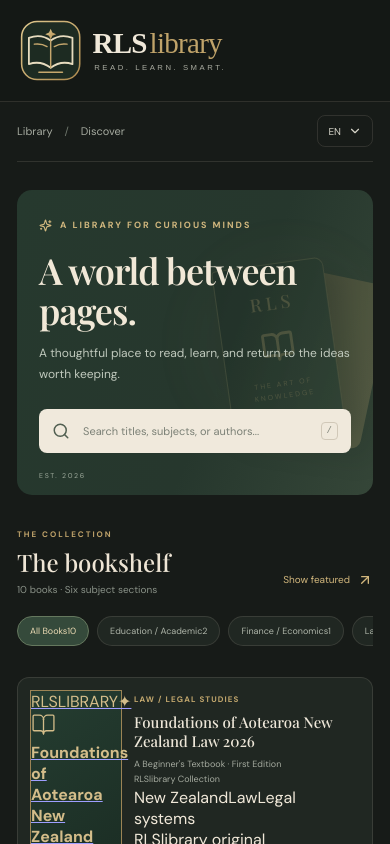
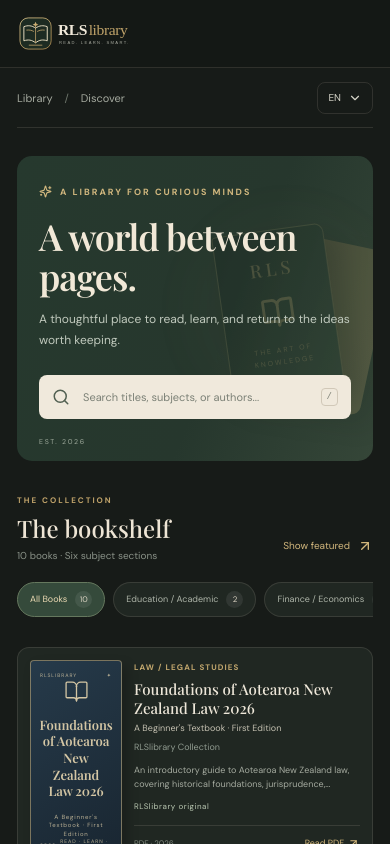
Before and after one commit to maytrixz24/RLSLibrary, a Next.js app: page / in a window 390 px wide. Shown: the top 844 px of the page. Built offline with nearby package versions, Linux system fonts and the light colour scheme.

Commit message:
style: build responsive 10-book library and reader layouts

```diff
--- a/app/globals.css
+++ b/app/globals.css
@@ -1,95 +1,166 @@
 @import url('https://fonts.googleapis.com/css2?family=DM+Sans:wght@400;500;600;700&family=Playfair+Display:wght@500;600;700&display=swap');
 
-:root { color-scheme: dark; --bg:#171b18; --panel:#202722; --green:#304638; --gold:#c0a36a; --cream:#f0e8d9; --line:rgba(232,222,201,.12); }
-* { box-sizing:border-box; }
-html { scroll-behavior:smooth; }
-body { margin:0; background:var(--bg); color:var(--cream); font-family:'DM Sans',Arial,sans-serif; }
-button,input { font:inherit; }
-button:focus-visible,a:focus-visible,input:focus-visible { outline:2px solid var(--gold); outline-offset:3px; }
-.shell { min-height:100vh; display:grid; grid-template-columns:248px minmax(0,1fr); max-width:1680px; margin:0 auto; }
-.sidebar { background:#141815; border-right:1px solid var(--line); padding:30px 20px 24px; display:flex; flex-direction:column; min-height:100vh; position:sticky; top:0; height:100vh; }
-.brand { display:flex; align-items:center; gap:12px; text-decoration:none; color:var(--cream); margin:0 0 58px 5px; }
-.brand-icon { width:40px; height:40px; border:1px solid rgba(192,163,106,.55); color:var(--gold); display:grid; place-items:center; border-radius:12px; }
-.brand strong { display:block; font:700 21px 'Playfair Display',serif; letter-spacing:-.5px; }
-.brand strong span { color:var(--gold); font-weight:500; }
-.brand small { display:block; color:#92978d; font-size:8px; letter-spacing:2px; margin-top:3px; }
-.side-label { color:#777f75; font-size:9px; letter-spacing:1.8px; font-weight:700; padding:0 12px; margin-bottom:12px; }
-.side-label-spaced { margin-top:35px; }
-.side-link { display:flex; align-items:center; gap:13px; padding:12px; border-radius:9px; color:#aeb4a9; text-decoration:none; font-size:12px; margin:2px 0; transition:background .2s,color .2s; }
-.side-link.active,.side-link:hover { background:#29362d; color:#e7d5ad; }
-.side-link-muted { opacity:.72; }
-.sidebar-bottom { margin-top:auto; border-top:1px solid var(--line); padding:22px 10px 0; }
-.mini-emblem { color:var(--gold); margin-bottom:12px; }
-.sidebar-bottom p { font:17px/1.5 'Playfair Display',serif; color:#d9d0bf; margin:0 0 16px; }
-.sidebar-bottom em { color:var(--gold); font-style:normal; }
-.sidebar-bottom span { font-size:8px; letter-spacing:1.5px; color:#788176; }
-.main-area { min-width:0; padding:0 48px; }
-.topbar { min-height:78px; display:flex; align-items:center; justify-content:space-between; border-bottom:1px solid var(--line); gap:16px; }
-.breadcrumb { color:#a5aa9f; font-size:11px; } .breadcrumb span { color:#6f776d; padding:0 9px; }
-.top-actions { display:flex; align-items:center; gap:18px; }
-.open-label { display:inline-flex; align-items:center; gap:6px; color:#b7c5ae; font-size:9px; letter-spacing:1.2px; }
-.open-label svg { color:#a3b68f; }
-.language { border:1px solid var(--line); background:transparent; color:#d5d4c8; padding:8px 10px; border-radius:8px; display:flex; align-items:center; gap:7px; font-size:10px; cursor:pointer; }
-.avatar { width:30px; height:30px; border-radius:50%; background:#405744; color:#e9dcbf; display:grid; place-items:center; font:15px 'Playfair Display',serif; }
-.hero { min-height:286px; margin-top:28px; border-radius:15px; background:linear-gradient(112deg,#26392e 0%,#26372d 58%,#354638 100%); position:relative; overflow:hidden; padding:42px 44px 42px; display:flex; align-items:center; }
-.hero-text { position:relative; z-index:2; max-width:540px; }
-.eyebrow { color:#d1b77e; display:flex; align-items:center; gap:8px; font-size:9px; letter-spacing:2px; font-weight:700; }
-.hero h1 { font:600 clamp(32px,4vw,49px)/1.12 'Playfair Display',serif; letter-spacing:-1px; color:#f1e8d7; margin:18px 0 12px; max-width:470px; }
-.hero p { color:#c0c9bd; font-size:12px; line-height:1.8; max-width:390px; margin:0 0 23px; }
-.searchbox { display:flex; align-items:center; gap:11px; background:#f0e9dc; color:#526052; border-radius:8px; padding:0 13px; height:44px; max-width:460px; }
-.searchbox input { border:0; outline:0; background:transparent; flex:1; min-width:0; color:#28352b; font-size:11px; }
-.searchbox input::placeholder { color:#7b8076; }
-.searchbox kbd { font-size:9px; color:#7c8076; border:1px solid #d1c8b8; border-radius:4px; padding:3px 5px; }
-.hero-art { position:absolute; right:9%; top:22px; width:280px; height:230px; display:grid; place-items:center; }
-.art-glow { position:absolute; width:210px; height:210px; border-radius:50%; background:rgba(197,170,112,.11); filter:blur(25px); }
-.art-book { position:absolute; width:112px; height:166px; border-radius:4px 9px 9px 4px; box-shadow:15px 15px 25px rgba(0,0,0,.28); }
-.book-back { background:linear-gradient(90deg,#9a7745,#c1a36b); transform:rotate(12deg) translate(35px,5px); }
-.book-front { background:linear-gradient(115deg,#17231c,#354a38); border:1px solid rgba(211,182,123,.6); transform:rotate(-8deg) translate(-10px,0); display:flex; flex-direction:column; align-items:center; justify-content:center; gap:15px; color:#c7ac73; }
-.book-front span { font:18px 'Playfair Display',serif; letter-spacing:4px; } .book-front small { font-size:7px; letter-spacing:2px; text-align:center; line-height:1.7; }
-.art-spark { position:absolute; color:#d4b978; font-size:25px; right:10px; top:20px; }
-.hero-foot { position:absolute; bottom:15px; left:44px; right:44px; display:flex; justify-content:space-between; color:#9eaa9c; font-size:7px; letter-spacing:1.7px; }
-.section-heading { display:flex; justify-content:space-between; align-items:end; margin:45px 0 20px; gap:16px; }
-.section-kicker { color:var(--gold); font-size:8px; letter-spacing:2px; font-weight:700; }
-.section-heading h2 { font:500 27px 'Playfair Display',serif; color:#eee5d5; margin:7px 0 5px; }
-.section-heading p { color:#899187; font-size:10px; margin:0; }
-.text-button { display:flex; align-items:center; gap:7px; background:transparent; border:0; color:#d2b77d; font-size:10px; cursor:pointer; padding:8px 0; }
-.category-row { display:flex; gap:8px; flex-wrap:wrap; margin-bottom:23px; }
-.category-chip { background:#202722; border:1px solid var(--line); border-radius:20px; padding:8px 12px; color:#aeb5a9; font-size:9px; cursor:pointer; white-space:nowrap; }
-.category-chip.selected,.category-chip:hover { background:#354a3b; border-color:#65785e; color:#ead9b3; }
-.book-grid { display:grid; grid-template-columns:repeat(2,minmax(0,1fr)); gap:18px; }
-.book-card { background:#202722; border:1px solid var(--line); border-radius:12px; overflow:hidden; display:grid; grid-template-columns:135px minmax(0,1fr); min-height:225px; transition:transform .2s,border-color .2s; }
-.book-card:hover { transform:translateY(-3px); border-color:rgba(192,163,106,.45); }
-.cover-link { padding:16px; display:block; }
-.cover { height:190px; width:100%; border-radius:4px; display:flex; flex-direction:column; align-items:center; text-align:center; padding:12px 9px; box-shadow:5px 6px 12px rgba(0,0,0,.22); position:relative; overflow:hidden; }
-.cover-law { background:linear-gradient(145deg,#253d31,#16251d); border:1px solid #9c8455; color:#d4bd8a; }
-.cover-fx { background:linear-gradient(145deg,#594b35,#272b23); border:1px solid #b49a65; color:#e3d2a9; }
-.cover-mark { margin:4px 0 12px; opacity:.9; } .cover-kicker { font-size:5px; letter-spacing:1px; opacity:.8; }
-.cover-title { font:600 12px/1.35 'Playfair Display',serif; margin:13px 0 8px; }
-.cover-rule { width:35px; height:1px; background:currentColor; opacity:.6; }
-.cover-sub { font-size:6px; letter-spacing:1px; margin-top:9px; }
-.cover-edition { position:absolute; bottom:10px; font-size:5px; letter-spacing:1px; opacity:.8; }
-.book-meta { padding:20px 17px 15px 0; display:flex; flex-direction:column; min-width:0; }
-.book-category { color:#c3a86e; font-size:8px; letter-spacing:1.1px; text-transform:uppercase; font-weight:700; }
-.book-meta h3 { color:#eee7d9; font:500 17px/1.25 'Playfair Display',serif; margin:9px 0 7px; }
-.book-meta p { color:#a4aa9f; font-size:9px; line-height:1.65; margin:0; }
-.book-meta .book-description { margin-top:8px; }
-.book-bottom { margin-top:auto; padding-top:12px; border-top:1px solid var(--line); display:flex; align-items:center; justify-content:space-between; gap:8px; color:#828b80; font-size:8px; }
-.book-bottom a { color:#d3b77c; text-decoration:none; display:flex; align-items:center; gap:3px; white-space:nowrap; }
-.file-pending { color:#a6a18e; font-size:8px; text-align:right; }
-.empty-state { padding:45px 20px; text-align:center; color:#9ca497; border:1px dashed var(--line); border-radius:12px; font-size:12px; }
-.footer { margin:55px 0 25px; padding-top:16px; border-top:1px solid var(--line); display:flex; justify-content:space-between; gap:12px; color:#737c72; font-size:7px; letter-spacing:1.3px; }
-@media (max-width:1100px) { .main-area { padding:0 28px; } .hero-art { right:2%; opacity:.65; } .book-grid { grid-template-columns:1fr; } }
-@media (max-width:760px) {
-  .shell { grid-template-columns:1fr; }
-  .sidebar { position:relative; height:auto; min-height:0; padding:16px 18px; border-right:0; border-bottom:1px solid var(--line); }
-  .brand { margin:0; } .side-label,.side-link,.sidebar-bottom { display:none; }
-  .main-area { padding:0 17px; } .topbar { min-height:60px; } .top-actions { gap:10px; } .open-label { display:none; }
-  .hero { padding:29px 22px 42px; min-height:280px; } .hero-art { right:-55px; top:40px; opacity:.22; }
-  .hero-text { max-width:100%; } .hero h1 { font-size:36px; } .hero-foot { left:22px; right:22px; } .hero-foot span:last-child { display:none; }
-  .section-heading { margin-top:34px; } .section-heading h2 { font-size:24px; }
-  .category-row { flex-wrap:nowrap; overflow-x:auto; padding-bottom:8px; }
-  .book-grid { grid-template-columns:1fr; } .book-card { grid-template-columns:116px minmax(0,1fr); min-height:210px; }
-  .cover-link { padding:12px; } .cover { height:180px; } .book-meta { padding:16px 12px 12px 0; }
-  .book-meta h3 { font-size:15px; } .book-description { display:none; }
-  .footer { flex-wrap:wrap; } .footer span:last-child { display:none; }
+:root {
+  color-scheme: dark;
+  --bg: #171b18;
+  --panel: #202722;
+  --panel-raised: #252e28;
+  --green: #304638;
+  --green-deep: #1d2a22;
+  --gold: #c0a36a;
+  --cream: #f0e8d9;
+  --muted: #a8aa9f;
+  --line: rgba(232, 222, 201, .12);
 }
+* { box-sizing: border-box; }
+html { scroll-behavior: smooth; }
+body { margin: 0; background: var(--bg); color: var(--cream); font-family: 'DM Sans', Arial, sans-serif; }
+button, input { font: inherit; }
+button:focus-visible, a:focus-visible, input:focus-visible { outline: 2px solid var(--gold); outline-offset: 3px; }
+a { color: inherit; }
+.shell { min-height: 100vh; display: grid; grid-template-columns: 248px minmax(0, 1fr); max-width: 1680px; margin: 0 auto; }
+.sidebar { background: #141815; border-right: 1px solid var(--line); padding: 28px 20px 24px; display: flex; flex-direction: column; min-height: 100vh; position: sticky; top: 0; height: 100vh; }
+.brand { display: flex; align-items: center; text-decoration: none; margin: 0 0 56px 0; }
+.brand img { display: block; width: 212px; height: auto; }
+.side-label { color: #777f75; font-size: 9px; letter-spacing: 1.8px; font-weight: 700; padding: 0 12px; margin-bottom: 12px; }
+.side-link { display: flex; align-items: center; gap: 13px; padding: 12px; border-radius: 9px; color: #aeb4a9; text-decoration: none; font-size: 12px; margin: 2px 0; transition: background .2s, color .2s; }
+.side-link.active, .side-link:hover { background: #29362d; color: #e7d5ad; }
+.sidebar-bottom { margin-top: auto; border-top: 1px solid var(--line); padding: 22px 10px 0; }
+.mini-emblem { color: var(--gold); margin-bottom: 12px; }
+.sidebar-bottom p { font: 17px/1.5 'Playfair Display', serif; color: #d9d0bf; margin: 0 0 16px; }
+.sidebar-bottom em { color: var(--gold); font-style: normal; }
+.sidebar-bottom span { font-size: 8px; letter-spacing: 1.5px; color: #788176; }
+.main-area { min-width: 0; padding: 0 48px; }
+.topbar { min-height: 78px; display: flex; align-items: center; justify-content: space-between; border-bottom: 1px solid var(--line); gap: 16px; }
+.breadcrumb { color: #a5aa9f; font-size: 11px; }
+.breadcrumb span { color: #6f776d; padding: 0 9px; }
+.top-actions { display: flex; align-items: center; gap: 18px; }
+.open-label { display: inline-flex; align-items: center; gap: 6px; color: #b7c5ae; font-size: 9px; letter-spacing: 1.2px; }
+.open-label svg { color: #a3b68f; }
+.language { border: 1px solid var(--line); background: transparent; color: #d5d4c8; padding: 8px 10px; border-radius: 8px; display: flex; align-items: center; gap: 7px; font-size: 10px; cursor: pointer; }
+.hero { min-height: 286px; margin-top: 28px; border-radius: 15px; background: linear-gradient(112deg, #26392e 0%, #26372d 58%, #354638 100%); position: relative; overflow: hidden; padding: 42px 44px 42px; display: flex; align-items: center; }
+.hero-text { position: relative; z-index: 2; max-width: 540px; }
+.eyebrow { color: #d1b77e; display: flex; align-items: center; gap: 8px; font-size: 9px; letter-spacing: 2px; font-weight: 700; }
+.hero h1 { font: 600 clamp(32px, 4vw, 49px)/1.12 'Playfair Display', serif; letter-spacing: -1px; color: #f1e8d7; margin: 18px 0 12px; max-width: 470px; }
+.hero p { color: #c0c9bd; font-size: 12px; line-height: 1.8; max-width: 390px; margin: 0 0 23px; }
+.searchbox { display: flex; align-items: center; gap: 11px; background: #f0e9dc; color: #526052; border-radius: 8px; padding: 0 13px; height: 44px; max-width: 460px; }
+.searchbox input { border: 0; outline: 0; background: transparent; flex: 1; min-width: 0; color: #28352b; font-size: 11px; }
+.searchbox input::placeholder { color: #7b8076; }
+.searchbox kbd { font-size: 9px; color: #7c8076; border: 1px solid #d1c8b8; border-radius: 4px; padding: 3px 5px; }
+.hero-art { position: absolute; right: 9%; top: 22px; width: 280px; height: 230px; display: grid; place-items: center; }
+.art-glow { position: absolute; width: 210px; height: 210px; border-radius: 50%; background: rgba(197,170,112,.11); filter: blur(25px); }
+.art-book { position: absolute; width: 112px; height: 166px; border-radius: 4px 9px 9px 4px; box-shadow: 15px 15px 25px rgba(0,0,0,.28); }
+.book-back { background: linear-gradient(90deg, #9a7745, #c1a36b); transform: rotate(12deg) translate(35px, 5px); }
+.book-front { background: linear-gradient(115deg, #17231c, #354a38); border: 1px solid rgba(211,182,123,.6); transform: rotate(-8deg) translate(-10px, 0); display: flex; flex-direction: column; align-items: center; justify-content: center; gap: 15px; color: #c7ac73; }
+.book-front span { font: 18px 'Playfair Display', serif; letter-spacing: 4px; }
+.book-front small { font-size: 7px; letter-spacing: 2px; text-align: center; line-height: 1.7; }
+.art-spark { position: absolute; color: #d4b978; font-size: 25px; right: 10px; top: 20px; }
+.hero-foot { position: absolute; bottom: 15px; left: 44px; right: 44px; display: flex; justify-content: space-between; color: #9eaa9c; font-size: 7px; letter-spacing: 1.7px; }
+.section-heading { display: flex; justify-content: space-between; align-items: end; margin: 43px 0 20px; gap: 16px; }
+.section-kicker { color: var(--gold); font-size: 8px; letter-spacing: 2px; font-weight: 700; }
+.section-heading h2 { font: 500 27px 'Playfair Display', serif; color: #eee5d5; margin: 7px 0 5px; }
+.section-heading p { color: #899187; font-size: 10px; margin: 0; }
+.text-button { display: flex; align-items: center; gap: 7px; background: transparent; border: 0; color: #d2b77d; font-size: 10px; cursor: pointer; padding: 8px 0; }
+.category-row { display: flex; gap: 8px; flex-wrap: wrap; margin-bottom: 22px; }
+.category-chip { background: #202722; border: 1px solid var(--line); border-radius: 20px; padding: 8px 12px; color: #aeb5a9; font-size: 9px; cursor: pointer; white-space: nowrap; display: inline-flex; gap: 8px; align-items: center; }
+.category-chip span { background: rgba(255,255,255,.08); color: #d9d2c1; min-width: 17px; height: 17px; border-radius: 10px; display: inline-grid; place-items: center; font-size: 8px; }
+.category-chip.selected, .category-chip:hover { background: #354a3b; border-color: #65785e; color: #ead9b3; }
+.book-grid { display: grid; grid-template-columns: repeat(2, minmax(0, 1fr)); gap: 18px; }
+.book-card { background: #202722; border: 1px solid var(--line); border-radius: 12px; overflow: hidden; display: grid; grid-template-columns: 144px minmax(0, 1fr); min-height: 258px; transition: transform .2s, border-color .2s; }
+.book-card:hover { transform: translateY(-2px); border-color: rgba(192,163,106,.45); }
+.cover-link { padding: 16px; display: block; text-decoration: none; }
+.book-cover { height: 224px; width: 100%; border-radius: 4px; display: flex; flex-direction: column; justify-content: space-between; padding: 11px 9px; box-shadow: 5px 6px 12px rgba(0,0,0,.22); position: relative; overflow: hidden; border: 1px solid rgba(220,194,135,.5); }
+.cover-academic { background: linear-gradient(145deg, #253d31, #16251d); color: #d4bd8a; }
+.cover-law { background: linear-gradient(145deg, #263a4a, #192631); color: #d4c6a4; }
+.cover-fiction { background: linear-gradient(145deg, #654e46, #302b29); color: #ead3b1; }
+.cover-science { background: linear-gradient(145deg, #364d4c, #1b2929); color: #d4d8bd; }
+.cover-religion { background: linear-gradient(145deg, #554a38, #29281f); color: #e0cd9d; }
+.cover-finance { background: linear-gradient(145deg, #594b35, #272b23); color: #e3d2a9; }
+.cover-topline, .cover-bottomline { display: flex; align-items: center; justify-content: space-between; gap: 4px; font-size: 5px; letter-spacing: 1px; opacity: .85; }
+.cover-center { display: flex; flex-direction: column; align-items: center; text-align: center; gap: 13px; }
+.cover-center strong { font: 600 13px/1.28 'Playfair Display', serif; letter-spacing: -.1px; }
+.cover-center span { font-size: 6px; line-height: 1.4; letter-spacing: .8px; opacity: .85; }
+.book-meta { padding: 18px 15px 13px 0; display: flex; flex-direction: column; min-width: 0; }
+.book-category { color: #c3a86e; font-size: 8px; letter-spacing: 1.1px; text-transform: uppercase; font-weight: 700; }
+.book-meta h3 { color: #eee7d9; font: 500 17px/1.25 'Playfair Display', serif; margin: 8px 0 5px; }
+.book-meta p { color: #a4aa9f; font-size: 9px; line-height: 1.55; margin: 0; }
+.book-meta .book-subtitle { color: #c4c0b1; }
+.book-author { margin-top: 5px !important; color: #8f9a8f !important; }
+.book-description { margin-top: 9px !important; display: -webkit-box; -webkit-box-orient: vertical; -webkit-line-clamp: 3; overflow: hidden; }
+.book-tags { display: flex; flex-wrap: wrap; gap: 5px; margin-top: 9px; }
+.book-tags span { font-size: 7px; color: #98a291; border: 1px solid rgba(232,222,201,.12); border-radius: 10px; padding: 3px 6px; }
+.book-rating { margin-top: 9px; display: flex; align-items: center; gap: 4px; font-size: 9px; color: #c9c2b4; }
+.rating-stars { color: #d2b36e; font-size: 13px; }
+.book-rating strong { color: #eee2c5; }
+.rating-caption { margin-left: 4px; color: #838d81; font-size: 8px; }
+.original-label { color: #b9c7b1; font-size: 8px; letter-spacing: .5px; }
+.book-bottom { margin-top: auto; padding-top: 11px; display: flex; align-items: center; justify-content: space-between; gap: 8px; border-top: 1px solid var(--line); color: #828b80; font-size: 8px; }
+.book-bottom a { color: #d3b77c; text-decoration: none; display: flex; align-items: center; gap: 3px; white-space: nowrap; font-size: 9px; }
+.book-rights { margin-top: 6px; color: #778477; font-size: 7px; }
+.empty-state { padding: 45px 20px; text-align: center; color: #9ca497; border: 1px dashed var(--line); border-radius: 12px; font-size: 12px; }
+.library-note { display: flex; align-items: center; justify-content: space-between; gap: 20px; background: #1e2821; border: 1px solid var(--line); border-radius: 12px; margin-top: 32px; padding: 18px 22px; }
+.library-note strong { color: #e2d4b6; font: 500 16px 'Playfair Display', serif; }
+.library-note p { color: #9da69a; font-size: 9px; line-height: 1.7; margin: 6px 0 0; max-width: 700px; }
+.note-mark { color: var(--gold); opacity: .8; padding-right: 10px; }
+.footer { margin: 42px 0 25px; padding-top: 16px; border-top: 1px solid var(--line); display: flex; justify-content: space-between; gap: 12px; color: #737c72; font-size: 7px; letter-spacing: 1.3px; }
+
+.reader-shell { min-height: 100vh; padding: 0 32px 40px; max-width: 1400px; margin: 0 auto; }
+.reader-topbar { min-height: 76px; display: flex; align-items: center; justify-content: space-between; border-bottom: 1px solid var(--line); }
+.reader-brand img { width: 205px; height: auto; }
+.reader-back { color: #c2b99f; font-size: 11px; text-decoration: none; }
+.reader-heading { padding: 27px 0 20px; }
+.reader-category { color: var(--gold); font-size: 9px; text-transform: uppercase; letter-spacing: 1.5px; }
+.reader-heading h1 { color: #efe6d6; font: 500 30px 'Playfair Display', serif; margin: 8px 0; }
+.reader-heading p { color: #9da69a; font-size: 11px; margin: 0; }
+.reader-actions { display: flex; gap: 10px; margin-top: 15px; }
+.reader-actions a { text-decoration: none; font-size: 10px; border-radius: 7px; padding: 9px 13px; }
+.reader-download { color: #202820; background: #c7ab71; }
+.reader-source { color: #d6c7a4; border: 1px solid var(--line); }
+.pdf-stage { background: #252a25; border: 1px solid var(--line); border-radius: 10px; overflow: hidden; min-height: 72vh; }
+.pdf-stage iframe { display: block; border: 0; width: 100%; height: 78vh; background: #d8d3c7; }
+.reader-footnotes { display: grid; grid-template-columns: 2fr 1fr; gap: 24px; padding: 18px 4px; color: #9ea89c; }
+.reader-footnotes strong { color: #dac99f; font-size: 10px; }
+.reader-footnotes p { font-size: 9px; line-height: 1.6; margin: 7px 0; }
+.reader-footnotes a { color: #d3b77c; font-size: 9px; }
+
+@media (max-width: 1180px) {
+  .main-area { padding: 0 28px; }
+  .hero-art { right: 2%; opacity: .65; }
+  .book-grid { grid-template-columns: 1fr; }
+}
+@media (max-width: 760px) {
+  .shell { grid-template-columns: 1fr; }
+  .sidebar { position: relative; height: auto; min-height: 0; padding: 15px 18px; border-right: 0; border-bottom: 1px solid var(--line); }
+  .brand { margin: 0; }
+  .brand img { width: 190px; }
+  .side-label, .side-link, .sidebar-bottom { display: none; }
+  .main-area { padding: 0 17px; }
+  .topbar { min-height: 60px; }
+  .top-actions { gap: 10px; }
+  .open-label { display: none; }
+  .hero { padding: 29px 22px 42px; min-height: 280px; }
+  .hero-art { right: -55px; top: 40px; opacity: .22; }
+  .hero-text { max-width: 100%; }
+  .hero h1 { font-size: 36px; }
+  .hero-foot { left: 22px; right: 22px; }
+  .hero-foot span:last-child { display: none; }
+  .section-heading { margin-top: 34px; }
+  .section-heading h2 { font-size: 24px; }
+  .category-row { flex-wrap: nowrap; overflow-x: auto; padding-bottom: 8px; }
+  .book-card { grid-template-columns: 116px minmax(0, 1fr); min-height: 230px; }
+  .cover-link { padding: 12px; }
+  .book-cover { height: 202px; }
+  .book-meta { padding: 14px 12px 11px 0; }
+  .book-meta h3 { font-size: 15px; }
+  .book-description { -webkit-line-clamp: 2; }
+  .book-tags { display: none; }
+  .library-note { margin-top: 24px; }
+  .footer { flex-wrap: wrap; }
+  .footer span:last-child { display: none; }
+  .reader-shell { padding: 0 15px 30px; }
+  .reader-brand img { width: 175px; }
+  .reader-back { font-size: 9px; }
+  .reader-heading h1 { font-size: 25px; }
+  .reader-footnotes { grid-template-columns: 1fr; }
+  .pdf-stage iframe { height: 72vh; }
+}
```
